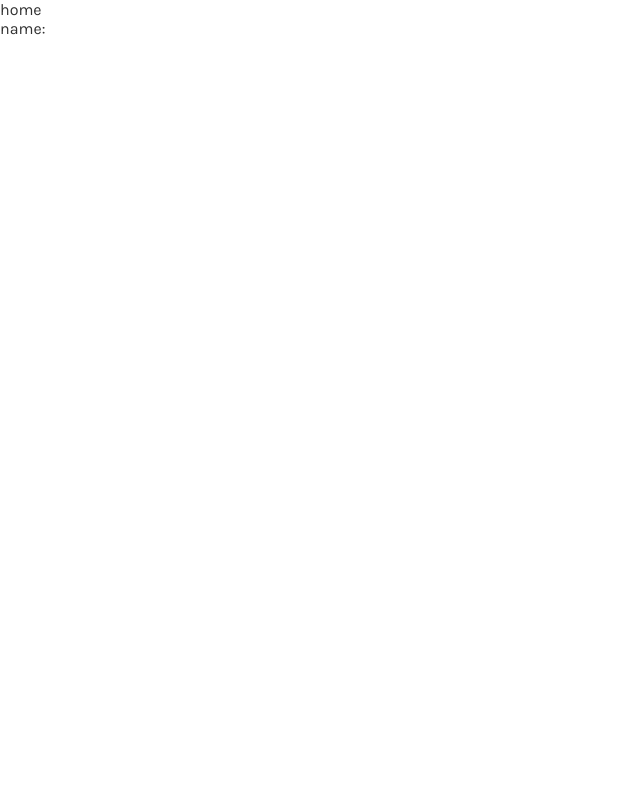
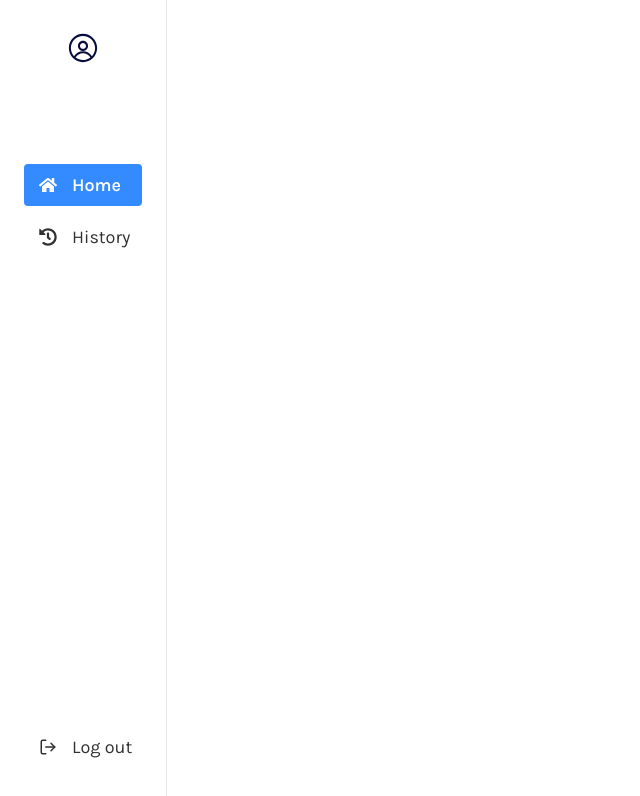
Before and after one commit to parlimpim/concert-app-frontend, a Next.js app: page /home in a window 1280 px wide. Shown: the top 796 px of the page, without its empty margins (0-640 px from the left). Built offline with nearby package versions, Linux system fonts and the light colour scheme.

Commit message:
add sidebar

```diff
--- a/src/app/globals.scss
+++ b/src/app/globals.scss
@@ -3,13 +3,16 @@
   --shadow: rgba(40, 39, 37, 0.15);
   --primary-white: #ffffff;
   --primary-black: #313131;
-  --primary-gray: #e6e6e6;
+  --primary-gray: #838383;
   --primary-dark-gray: #c1c6d1;
 
   --primary-light-blue: #2dd4ff;
   --primary-light-blue-2: #20bdff;
   --primary-blue: #338bff;
   --primary-deep-blue: #5433ff;
+
+  --seconday-blue: #f1f4fd;
+  --secondary-gray: #eeeeee;
 
   /* for landing page */
   --navbar-height: 3.5rem;
--- a/src/app/home/page.tsx
+++ b/src/app/home/page.tsx
@@ -1,15 +1,16 @@
 "use client";
 
-import { UserContext } from "@/contexts/userContext";
-import { useContext } from "react";
+import AppLayout from "@/layouts/appLayout";
 
 const Home = () => {
-  const { name } = useContext(UserContext)!;
+  //   const { name } = useContext(UserContext)!;
   return (
-    <div>
-      <div>home</div>
-      <div>name: {name}</div>
-    </div>
+    <AppLayout>
+      <div>
+        {/* <div>home</div> */}
+        {/* <div>name: {name}</div> */}
+      </div>
+    </AppLayout>
   );
 };
 
--- /dev/null
+++ b/src/components/sidebar/index.tsx
@@ -0,0 +1,106 @@
+"use client";
+import { useCallback, useContext, useState } from "react";
+import Link from "next/link";
+import cn from "classnames";
+
+// icons
+import { IoMdClose, IoIosMenu } from "react-icons/io";
+import { RxAvatar } from "react-icons/rx";
+import { HiSwitchHorizontal } from "react-icons/hi";
+import { LuLogOut } from "react-icons/lu";
+
+// contexts
+import { UserContext } from "@/contexts/userContext";
+import { SidebarContext, Menus, MenuDetails } from "@/contexts/sidebarContext";
+
+// utils
+import { UserRole } from "@/utils/enums";
+import en from "@/utils/en";
+
+import styles from "./sidebar.module.scss";
+
+const {
+  COMMON: { LOG_OUT },
+  SIDEBAR: { SWITCH_ROLE },
+} = en;
+
+const Sidebar = () => {
+  const [showSidebar, setShowSidebar] = useState(false);
+  const { email, name, loginRole, role } = useContext(UserContext)!;
+  const { setSelectedMenu, selectedMenu } = useContext(SidebarContext)!;
+
+  const onClickMenu = useCallback((menu: Menus) => {
+    setSelectedMenu(menu);
+  }, []);
+
+  return (
+    <div className={styles["sidebar-container"]}>
+      <div className={styles.sidebar}>
+        <div
+          className={cn(styles.sidebar__detail, { [styles.show]: showSidebar })}
+        >
+          <div className={styles.sidebar__user}>
+            <RxAvatar fontSize={"2rem"} color="#050C3F" />
+            <div className={styles.name}>{name}</div>
+            <div className={styles.role}>{loginRole}</div>
+            <div>{email}</div>
+          </div>
+          <ul className={styles.sidebar__menu}>
+            {Object.values(Menus).map((menu: Menus) => (
+              <li
+                key={menu}
+                className={cn(styles.item, {
+                  [styles.selected]: selectedMenu === menu,
+                })}
+                onClick={() => onClickMenu(menu)}
+              >
+                <Link href={MenuDetails[menu].link}>
+                  <div className={styles.item__detail}>
+                    {MenuDetails[menu].icon}
+                    <div>{menu}</div>
+                  </div>
+                </Link>
+              </li>
+            ))}
+            {role === UserRole.ADMIN && (
+              <li
+                className={styles.item}
+                onClick={() => console.log("switch role")}
+              >
+                <div className={styles.item__detail}>
+                  <HiSwitchHorizontal />
+                  <div>
+                    {SWITCH_ROLE}
+                    {loginRole === UserRole.ADMIN
+                      ? UserRole.USER
+                      : UserRole.ADMIN}
+                  </div>
+                </div>
+              </li>
+            )}
+          </ul>
+          <div className={styles.sidebar__logout}>
+            <LuLogOut />
+            <div>{LOG_OUT}</div>
+          </div>
+          <div className={styles.sidebar__close}>
+            <IoMdClose
+              onClick={() => setShowSidebar(false)}
+              fontSize={"1rem"}
+              color="black"
+            />
+          </div>
+        </div>
+        <div className={styles.sidebar__toggle}>
+          <IoIosMenu
+            color="black"
+            fontSize={"2rem"}
+            onClick={() => setShowSidebar(true)}
+          />
+        </div>
+      </div>
+    </div>
+  );
+};
+
+export default Sidebar;
--- /dev/null
+++ b/src/components/sidebar/sidebar.module.scss
@@ -0,0 +1,132 @@
+.sidebar-container {
+  position: fixed;
+  height: 100%;
+  top: 0;
+  left: 0;
+
+  .sidebar {
+    padding: 2rem 1.5rem;
+    height: 100%;
+    display: grid;
+
+    &__detail {
+      display: grid;
+      grid-template-rows: [row1-start] 18% [row1-end] 30% [third-line] auto [last-line];
+
+      &.show {
+        left: 0;
+      }
+    }
+
+    &__user {
+      display: flex;
+      flex-direction: column;
+      gap: 5px;
+      align-items: center;
+
+      .name {
+        font-size: 1.75rem;
+        font-weight: 600;
+        color: #050c3f;
+      }
+
+      .role {
+        font-size: 1.5;
+        color: var(--primary-gray);
+      }
+    }
+
+    &__menu {
+      display: flex;
+      flex-direction: column;
+      gap: 10px;
+
+      .item {
+        font-size: 18px;
+        border-radius: 4px;
+        width: 100%;
+        padding: 10px 10px;
+
+        &.selected,
+        &.selected:hover {
+          font-weight: 600;
+          color: var(--primary-white);
+          background-color: var(--primary-blue);
+        }
+
+        &:hover {
+          background-color: var(--secondary-gray);
+          cursor: pointer;
+        }
+
+        &__detail {
+          display: flex;
+          gap: 15px;
+          align-items: center;
+          padding-left: 5px;
+        }
+      }
+    }
+
+    &__logout {
+      display: flex;
+      gap: 15px;
+      align-items: center;
+      align-self: flex-end;
+      padding: 10px 10px 10px 15px;
+      font-size: 18px;
+
+      &:hover {
+        cursor: pointer;
+      }
+    }
+
+    &__close {
+      position: absolute;
+      top: 5px;
+      right: 5px;
+      font-size: 1.5rem;
+      cursor: pointer;
+    }
+
+    &__toggle {
+      display: inline-flex;
+      cursor: pointer;
+    }
+  }
+}
+
+/* screens larger than 768px (tablet and larger) */
+@media screen and (min-width: 768px) {
+  .sidebar-container {
+    border-right: solid 1px var(--border);
+
+    .sidebar {
+      &__close,
+      &__toggle {
+        display: none;
+      }
+    }
+  }
+}
+
+/* define style of sidebar detail */
+@media screen and (max-width: 768px) {
+  .sidebar-container {
+    .sidebar {
+      height: min-content;
+      padding: 1rem;
+
+      &__detail {
+        position: fixed;
+        background-color: var(--primary-white);
+        left: -100%;
+        top: 0;
+        height: 100%;
+        padding: 2rem 1rem;
+        transition: 0.5s;
+        border-right: solid 1px var(--border);
+      }
+    }
+  }
+}
--- a/src/contexts/providerComposer.tsx
+++ b/src/contexts/providerComposer.tsx
@@ -2,6 +2,7 @@ import { cloneElement } from "react";
 
 // providers
 import { UserContextProvider } from "./userContext";
+import { SidebarContextProvider } from "./sidebarContext";
 
 const ProviderComposer: React.FC<{
   contexts: any[];
@@ -19,7 +20,10 @@ const ContextProvider: React.FC<{ children: React.ReactNode }> = ({
   return (
     <ProviderComposer
       // add providers to array of contexts
-      contexts={[<UserContextProvider key="user-context" />]}
+      contexts={[
+        <UserContextProvider key="user-context" />,
+        <SidebarContextProvider key="sidebar-context" />,
+      ]}
     >
       {children}
     </ProviderComposer>
--- /dev/null
+++ b/src/contexts/sidebarContext.tsx
@@ -0,0 +1,69 @@
+"use client";
+import { createContext, useReducer } from "react";
+import { FaHome, FaHistory } from "react-icons/fa";
+
+export enum Menus {
+  HOME = "Home",
+  HISTORY = "History",
+}
+
+export const MenuDetails: Record<Menus, { link: string; icon: any }> = {
+  [Menus.HOME]: { link: "/home", icon: <FaHome /> },
+  [Menus.HISTORY]: { link: "history", icon: <FaHistory /> },
+};
+
+type MenusKey = keyof typeof Menus;
+export type MenusType = (typeof Menus)[MenusKey];
+
+type SidebarContextType = {
+  selectedMenu: MenusType;
+  setSelectedMenu: (selectedMenu: MenusType) => void;
+};
+
+const actions = {
+  SET_SELECTED_MENU: "SET_SELECTED_MENU",
+};
+
+interface State {
+  selectedMenu: MenusType;
+}
+type Action = {
+  type: "SET_SELECTED_MENU";
+  value: State["selectedMenu"];
+};
+
+const initialState: State = {
+  selectedMenu: Menus.HOME,
+};
+
+const reducer = (state: State, action: Action): State => {
+  switch (action.type) {
+    case actions.SET_SELECTED_MENU:
+      return { ...state, selectedMenu: action.value };
+    default:
+      throw new Error("Unknown action");
+  }
+};
+
+const SidebarContext = createContext<SidebarContextType | null>(null);
+
+const SidebarContextProvider: React.FC<{ children?: React.ReactNode }> = ({
+  children,
+}) => {
+  const [state, dispatch] = useReducer(reducer, initialState);
+
+  const setSelectedMenu = (selectedMenu: MenusType) => {
+    dispatch({ type: "SET_SELECTED_MENU", value: selectedMenu });
+  };
+
+  const value: SidebarContextType = {
+    selectedMenu: state.selectedMenu,
+    setSelectedMenu,
+  };
+
+  return (
+    <SidebarContext.Provider value={value}>{children}</SidebarContext.Provider>
+  );
+};
+
+export { SidebarContext, SidebarContextProvider };
--- a/src/contexts/userContext.tsx
+++ b/src/contexts/userContext.tsx
@@ -6,7 +6,7 @@ type UserContextType = {
   email: string;
   name: string;
   role: string;
-  logintRole: string;
+  loginRole: string;
   setUser: (user: any) => void;
 };
 
@@ -65,7 +65,7 @@ const UserContextProvider: React.FC<{ children?: React.ReactNode }> = ({
     email: state.email,
     name: state.name,
     role: state.role,
-    logintRole: state.role,
+    loginRole: state.role,
     setUser,
   };
 
--- /dev/null
+++ b/src/layouts/appLayout.tsx
@@ -0,0 +1,12 @@
+import Sidebar from "@/components/sidebar";
+
+const AppLayout: React.FC<{ children: React.ReactNode }> = ({ children }) => {
+  return (
+    <section>
+      <Sidebar />
+      {children}
+    </section>
+  );
+};
+
+export default AppLayout;
--- a/src/utils/en.ts
+++ b/src/utils/en.ts
@@ -2,6 +2,7 @@ export default {
   COMMON: {
     TICKET_VIBES: "Ticket Vibes",
     LOG_IN: "Log in",
+    LOG_OUT: "Log out",
   },
   LANDING: {
     TITLE: "Ticket Vibes",
@@ -24,4 +25,7 @@ export default {
     PASSWORD_PLACEHOLDER: "Password",
     NAME_PLACEHOLDER: "Name",
   },
+  SIDEBAR: {
+    SWITCH_ROLE: "Switch Role to ",
+  },
 };
--- /dev/null
+++ b/src/utils/enums.ts
@@ -0,0 +1,4 @@
+export enum UserRole {
+  USER = "user",
+  ADMIN = "admin",
+}
```
